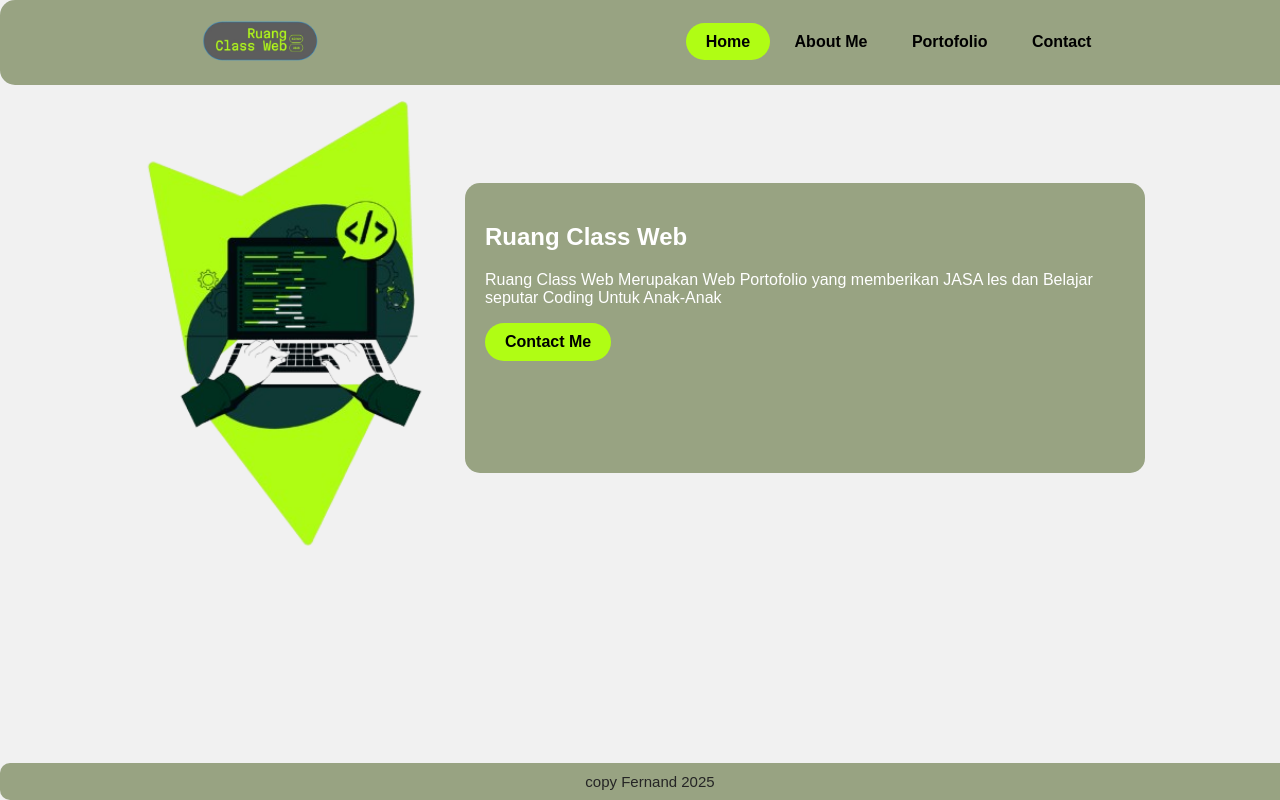
After one commit to Rasio09/Ruang-Class-Web, a PHP site: page /index.php in a window 1280 px wide. The commit adds this page. Run offline with PHP 8.4, Linux system fonts and the light colour scheme.

Commit message:
update rubah ke php

```diff
--- a/index.html
+++ b/header.php
@@ -3,7 +3,7 @@
 <head>
     <meta charset="UTF-8">
     <meta name="viewport" content="width=device-width, initial-scale=1.0">
-    <title>Ruang Class Web</title>
+    <title><?php echo $title; ?></title>
     <style>
         body {
             font-family: Arial, sans-serif;
@@ -94,30 +94,3 @@
         }
     </script>
 </head>
-<body>
-    <div class="navbar">
-        <div class="logo">
-            <img src="img/ss logos.PNG" alt="Logo"> <!-- Sesuaikan dengan file gambar logo -->
-        </div>
-        <div class="nav-links">
-            <a href="index.html" class="active" onclick="setActiveLink(event)">Home</a>
-            <a href="about-me.html" onclick="setActiveLink(event)">About Me</a>
-            <a href="portofolio.html" onclick="setActiveLink(event)">Portofolio</a>
-            <a href="contact.html" onclick="setActiveLink(event)">Contact</a>
-        </div>
-    </div>
-    <div class="container">
-        <div class="image-container">
-            <img src="img/dashboard.PNG" alt="Coding Image"> <!-- Sesuaikan dengan file gambar utama -->
-        </div>
-        <div class="text-container">
-            <h2>Ruang Class Web</h2>
-            <p>Ruang Class Web Merupakan Web Portofolio yang memberikan JASA les dan Belajar seputar Coding Untuk Anak-Anak</p>
-            <a href="#" class="contact-btn">Contact Me</a>
-        </div>
-    </div>
-    <footer>
-        copy Fernand 2025
-    </footer>
-</body>
-</html>
--- /dev/null
+++ b/index.php
@@ -0,0 +1,25 @@
+<?php
+$title = "Ruang Class Web";
+require("header.php");
+
+?>
+
+<body>
+    <?php
+        require("navbar.php");
+    ?>
+    <div class="container">
+        <div class="image-container">
+            <img src="img/dashboard.PNG" alt="Coding Image"> <!-- Sesuaikan dengan file gambar utama -->
+        </div>
+        <div class="text-container">
+            <h2>Ruang Class Web</h2>
+            <p>Ruang Class Web Merupakan Web Portofolio yang memberikan JASA les dan Belajar seputar Coding Untuk Anak-Anak</p>
+            <a href="#" class="contact-btn">Contact Me</a>
+        </div>
+    </div>
+    <footer>
+        copy Fernand 2025
+    </footer>
+</body>
+</html>
--- /dev/null
+++ b/navbar.php
@@ -0,0 +1,11 @@
+<div class="navbar">
+        <div class="logo">
+            <a href="index.php"><img src="img/ss logos.PNG" alt="Logo"></a>
+        </div>
+        <div class="nav-links">
+            <a href="index.php" class="active" onclick="setActiveLink(event)">Home</a>
+            <a href="about-me.php" onclick="setActiveLink(event)">About Me</a>
+            <a href="portofolio.php" onclick="setActiveLink(event)">Portofolio</a>
+            <a href="contact.php" onclick="setActiveLink(event)">Contact</a>
+        </div>
+    </div>
```
Also changed, not shown: proses/proses-simpan-contact.php (added).
